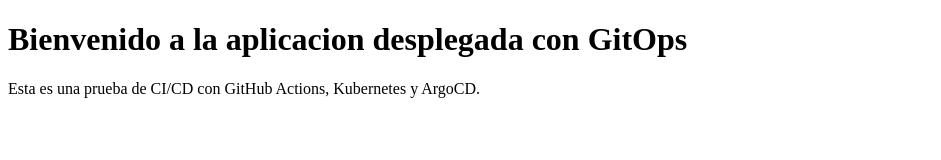
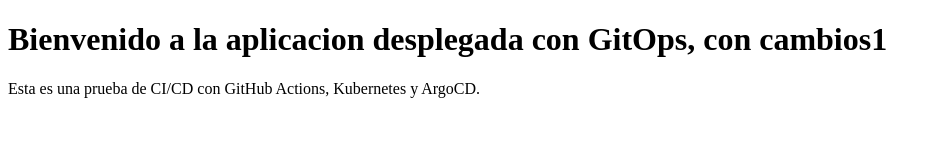
Before and after one commit to PBarroeta/DevOps, a plain HTML site: page index.html in a window 1280 px wide. Shown: the whole page, without its empty margins (0-941 px from the left). Drawn offline with Linux system fonts and the light colour scheme.

Commit message:
Update index.html

```diff
--- a/index.html
+++ b/index.html
@@ -4,7 +4,7 @@
   <title>Mi Aplicacion GitOps</title>
 </head>
 <body>
-  <h1>Bienvenido a la aplicacion desplegada con GitOps</h1>
+  <h1>Bienvenido a la aplicacion desplegada con GitOps, con cambios1 </h1>
   <p>Esta es una prueba de CI/CD con GitHub Actions, Kubernetes y ArgoCD.</p>
 </body>
 </html>
```
